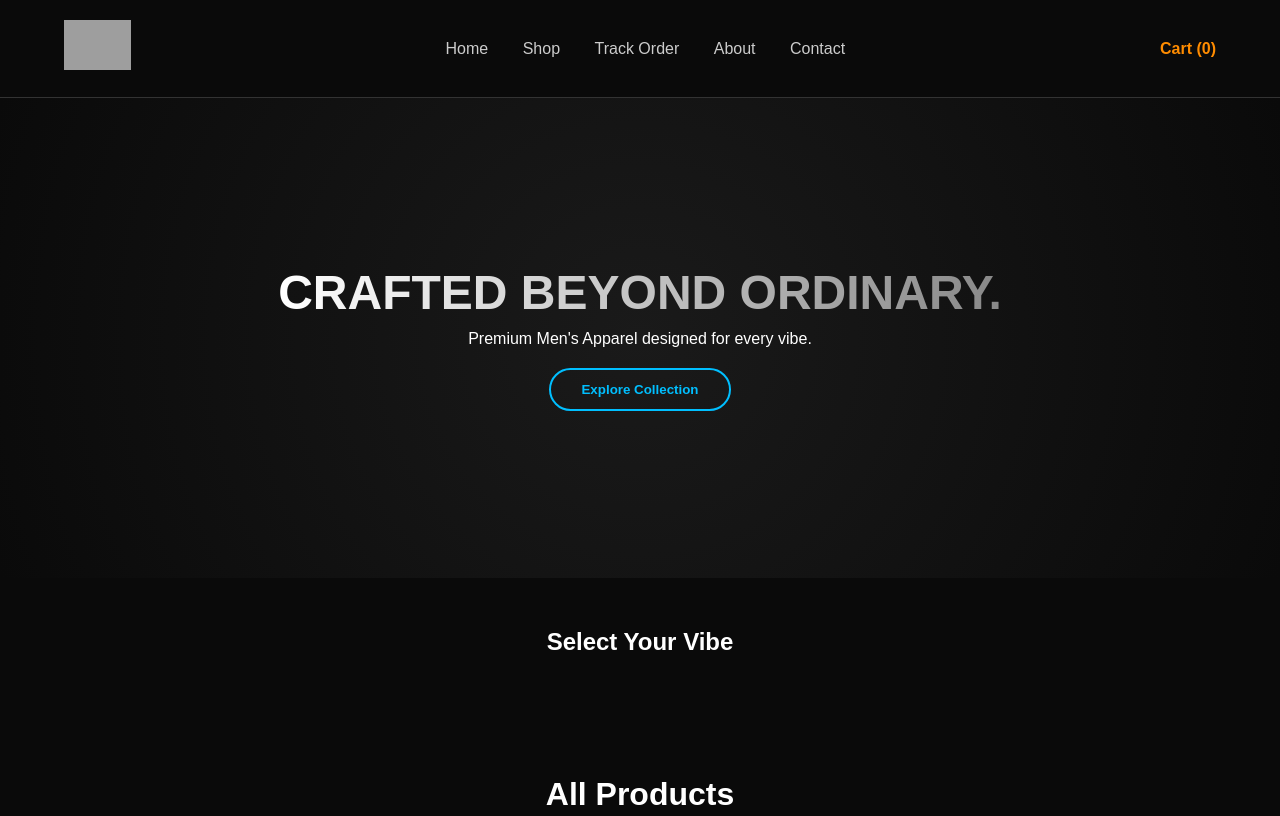
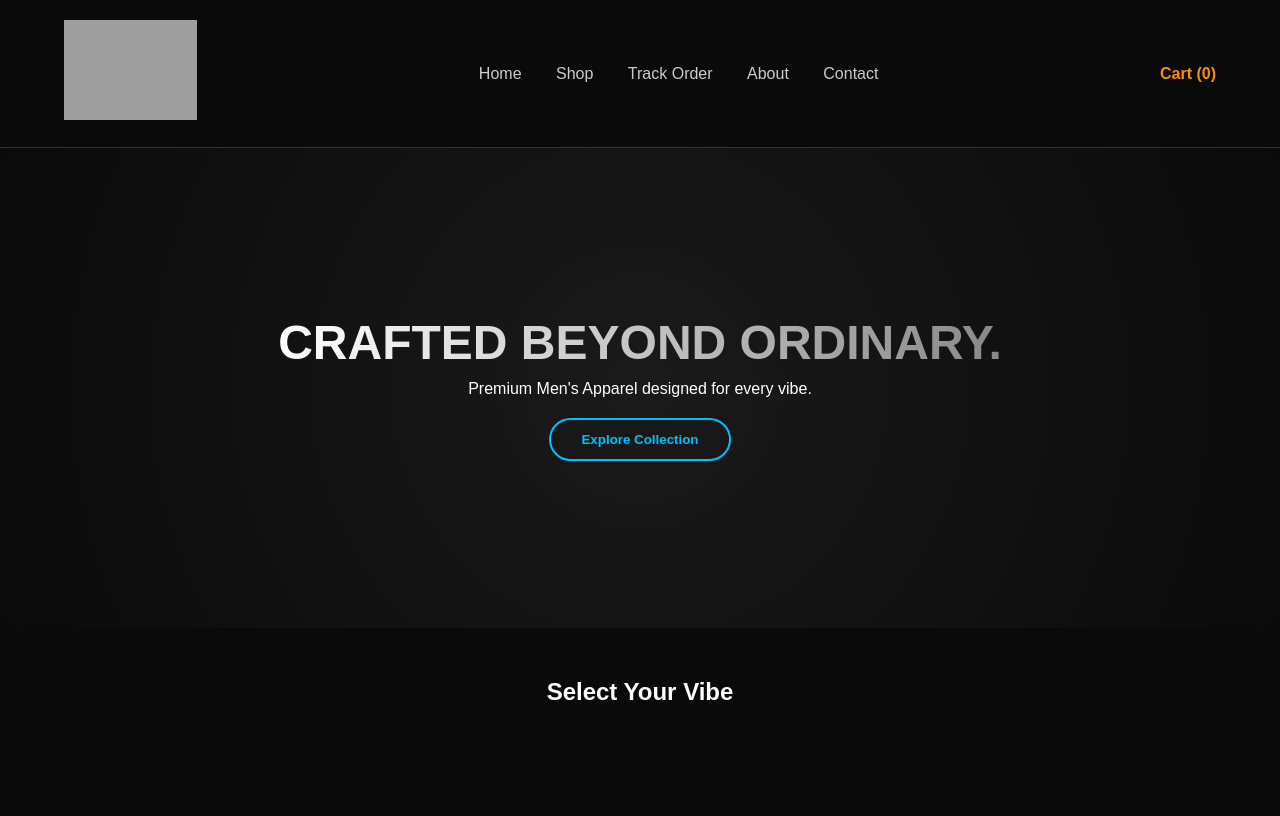
Before and after one commit to rajendrarathod272002-rgb/vibe, a plain HTML site: page index.html in a window 1280 px wide. Shown: the top 816 px of the page. Drawn offline with nearby package versions, Linux system fonts and the light colour scheme; no server answers; grey boxes are pictures that could not be loaded.

Commit message:
Update style.css

```diff
--- a/style.css
+++ b/style.css
@@ -33,7 +33,7 @@ header {
     border-bottom: 1px solid #333;
 }
 .main-logo-img {
-    height: 50px; /* Apne hisaab se adjust karein */
+    height: 100px; /* Apne hisaab se adjust karein */
     width: auto;
     object-fit: contain;
 }
```
